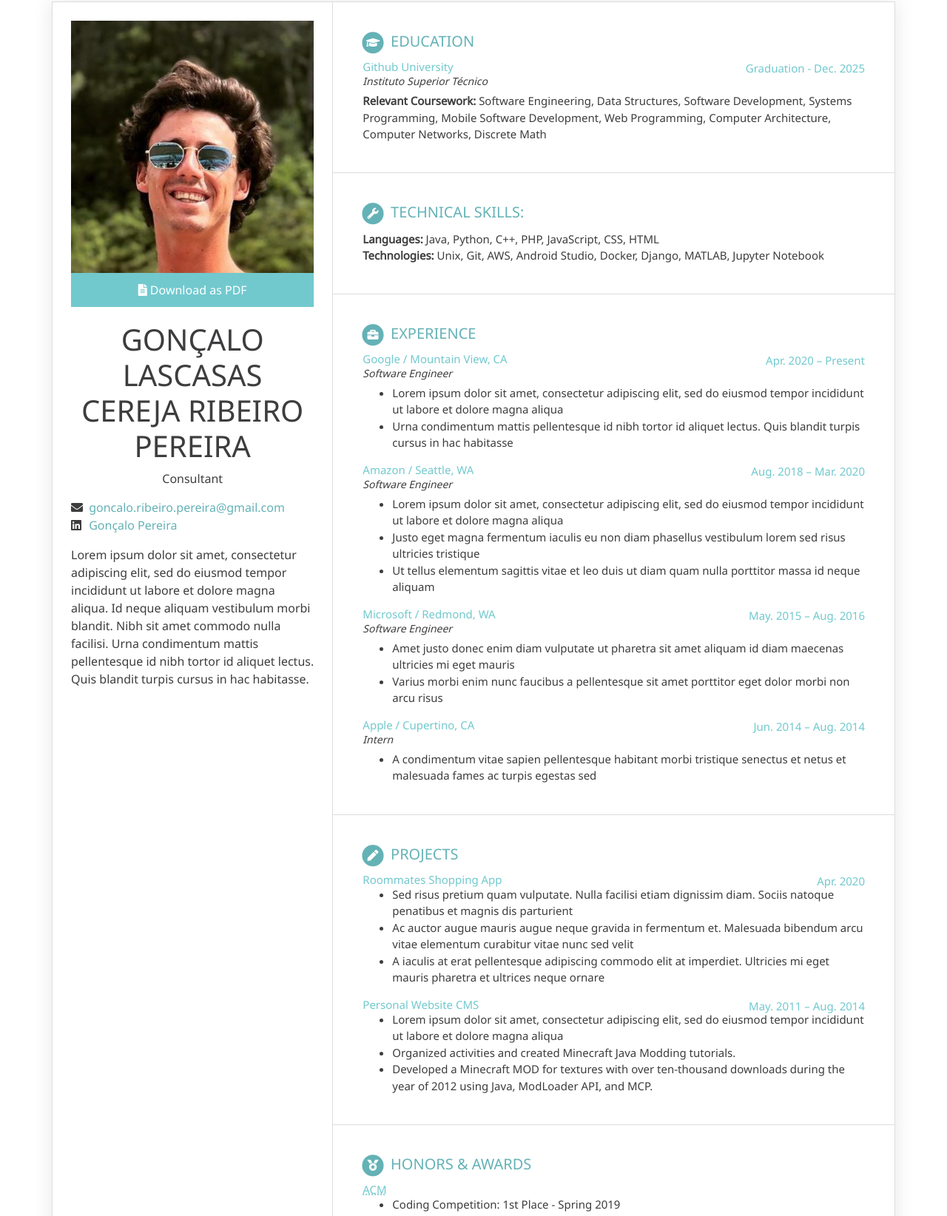
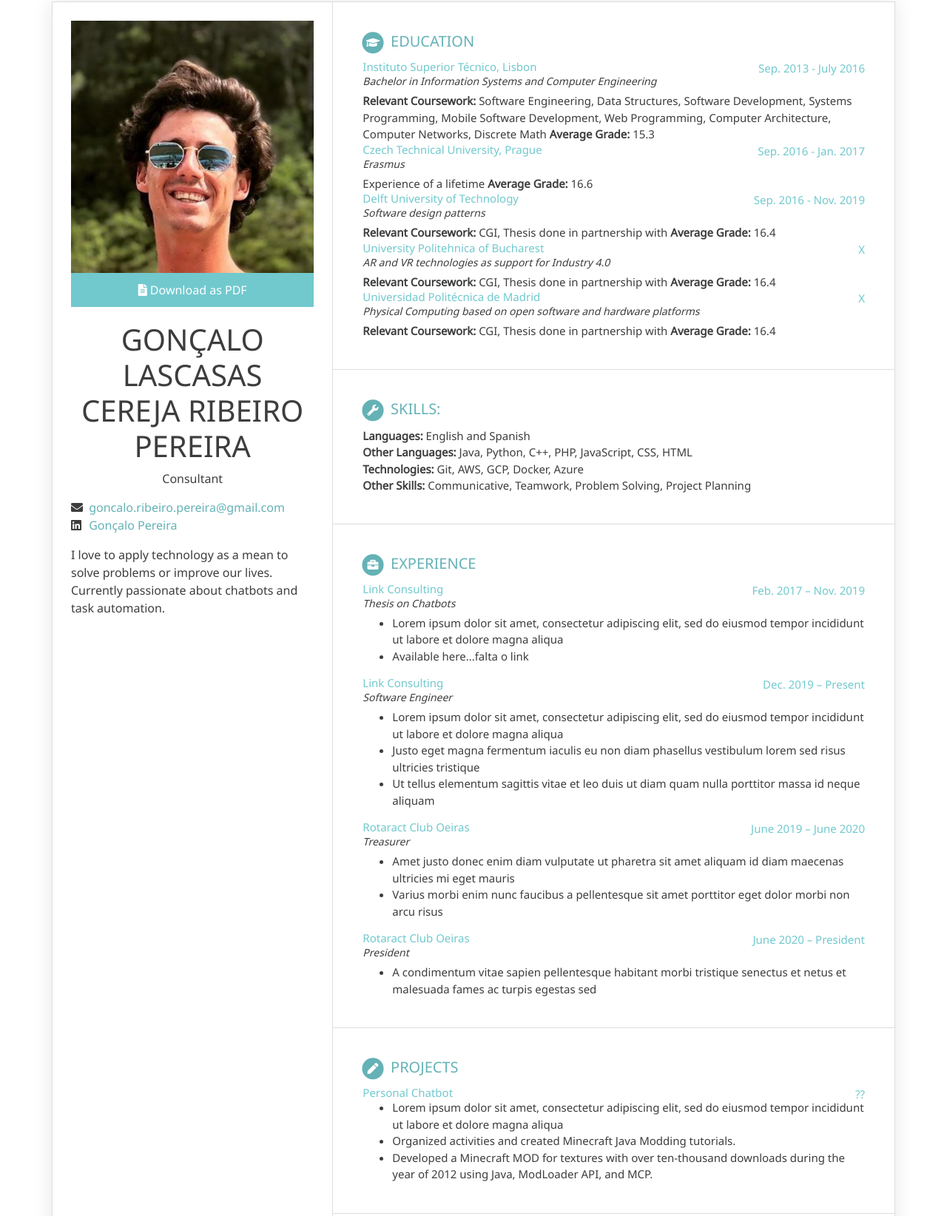
Before and after one commit to goncalo1995/my-cv, a plain HTML site: page index.html in a window 1280 px wide. Shown: the part 38-1682 px from the top of the page at 74% size. Drawn offline with nearby package versions, Linux system fonts and the light colour scheme.

Commit message:
Update index.html

```diff
--- a/index.html
+++ b/index.html
@@ -34,7 +34,7 @@
                         <div class="picture">
                             <img src="img/avatar.jpg" alt="John Doe">
                         </div>
-                        <a class="btn btn-cv" href="./img/my-cv-5.pdf" role="button" download>
+                        <a class="btn btn-cv" href="./img/demo.jpg" role="button" download>
                             <i class="fas fa-file-alt"></i> Download as PDF
                         </a>
                         <h1>Gonçalo Lascasas Cereja Ribeiro Pereira</h1>
@@ -45,10 +45,8 @@
                         <li><i class="fab fa-linkedin"></i> <a href="https://www.linkedin.com/in/gonçalo-pereira/">Gonçalo Pereira</a></li>
                     </ul>
 
-                    <p>Lorem ipsum dolor sit amet, consectetur adipiscing elit, sed do eiusmod tempor incididunt ut
-                        labore et dolore magna aliqua. Id neque aliquam vestibulum morbi blandit. Nibh sit amet commodo
-                        nulla facilisi. Urna condimentum mattis pellentesque id nibh tortor id aliquet lectus. Quis
-                        blandit turpis cursus in hac habitasse.</p>
+                    <p>I love to apply technology as a mean to solve problems or improve our lives.
+                         Currently passionate about chatbots and task automation.</p>
                 </header>
             </div>
 
@@ -65,14 +63,54 @@
 
                         <div class="school">
                             <div class="upper-row">
-                                <h3 class="school-name">Github University</h3>
-                                <div class="time">Graduation - Dec. 2025</div>
+                                <h3 class="school-name">Instituto Superior Técnico, Lisbon</h3>
+                                <div class="time">Sep. 2013 - July 2016</div>
                             </div>
-                            <div class="school-title">Instituto Superior Técnico</div>
-
+                            <div class="school-title">Bachelor in Information Systems and Computer Engineering</div>
                             <b>Relevant Coursework:</b> Software Engineering, Data Structures, Software Development,
                             Systems Programming, Mobile Software Development, Web Programming, Computer Architecture,
                             Computer Networks, Discrete Math
+                            <b>Average Grade:</b> 15.3
+                        </div>
+
+                        <div class="school">
+                            <div class="upper-row">
+                                <h3 class="school-name">Czech Technical University, Prague</h3>
+                                <div class="time">Sep. 2016 - Jan. 2017</div>
+                            </div>
+                            <div class="school-title">Erasmus</div>
+                            Experience of a lifetime
+                            <b>Average Grade:</b> 16.6
+                        </div>
+
+                        <div class="school">
+                            <div class="upper-row">
+                                <h3 class="school-name">Delft University of Technology</h3>
+                                <div class="time">Sep. 2016 - Nov. 2019</div>
+                            </div>
+                            <div class="school-title">Software design patterns</div>
+                            <b>Relevant Coursework:</b> CGI, Thesis done in partnership with
+                            <b>Average Grade:</b> 16.4
+                        </div>
+
+                        <div class="school">
+                            <div class="upper-row">
+                                <h3 class="school-name">University Politehnica of Bucharest</h3>
+                                <div class="time">X</div>
+                            </div>
+                            <div class="school-title">AR and VR technologies as support for Industry 4.0</div>
+                            <b>Relevant Coursework:</b> CGI, Thesis done in partnership with
+                            <b>Average Grade:</b> 16.4
+                        </div>
+
+                        <div class="school">
+                            <div class="upper-row">
+                                <h3 class="school-name">Universidad Politécnica de Madrid</h3>
+                                <div class="time">X</div>
+                            </div>
+                            <div class="school-title">Physical Computing based on open software and hardware platforms</div>
+                            <b>Relevant Coursework:</b> CGI, Thesis done in partnership with
+                            <b>Average Grade:</b> 16.4
                         </div>
                     </section>
 
@@ -82,11 +120,12 @@
                                 <i class="fas fa-circle fa-stack-2x"></i>
                                 <i class="fas fa-wrench fa-stack-1x fa-inverse"></i>
                             </span>
-                            Technical Skills:
+                            Skills:
                         </h2>
-                        <b>Languages:</b> Java, Python, C++, PHP, JavaScript, CSS, HTML<br>
-                        <b>Technologies:</b> Unix, Git, AWS, Android Studio, Docker, Django, MATLAB, Jupyter
-                        Notebook<br>
+                        <b>Languages:</b> English and Spanish<br>
+                        <b>Other Languages:</b> Java, Python, C++, PHP, JavaScript, CSS, HTML<br>
+                        <b>Technologies:</b> Git, AWS, GCP, Docker, Azure<br>
+                        <b>Other Skills:</b> Communicative, Teamwork, Problem Solving, Project Planning<br>
                     </section>
 
                     <section>
@@ -99,25 +138,24 @@
                         </h2>
                         <div class="job">
                             <div class="upper-row">
-                                <h3 class="company">Google / Mountain View, CA</h3>
-                                <div class="time">Apr. 2020 – Present</div>
+                                <h3 class="company">Link Consulting</h3>
+                                <div class="time">Feb. 2017 – Nov. 2019</div>
                             </div>
-                            <div class="job-title">Software Engineer</div>
+                            <div class="job-title">Thesis on Chatbots</div>
 
                             <ul>
                                 <li>Lorem ipsum dolor sit amet, consectetur adipiscing elit, sed do eiusmod tempor
                                     incididunt ut labore et dolore magna aliqua
                                 </li>
-                                <li>Urna condimentum mattis pellentesque
-                                    id nibh tortor id aliquet lectus. Quis blandit turpis cursus in hac habitasse
+                                <li>Available here...falta o link
                                 </li>
                             </ul>
                         </div>
 
                         <div class="job">
                             <div class="upper-row">
-                                <h3 class="company">Amazon / Seattle, WA</h3>
-                                <div class="time">Aug. 2018 – Mar. 2020</div>
+                                <h3 class="company">Link Consulting</h3>
+                                <div class="time">Dec. 2019 – Present</div>
                             </div>
                             <div class="job-title">Software Engineer</div>
 
@@ -133,10 +171,10 @@
 
                         <div class="job">
                             <div class="upper-row">
-                                <h3 class="company">Microsoft / Redmond, WA</h3>
-                                <div class="time">May. 2015 – Aug. 2016</div>
+                                <h3 class="company">Rotaract Club Oeiras</h3>
+                                <div class="time">June 2019 – June 2020</div>
                             </div>
-                            <div class="job-title">Software Engineer</div>
+                            <div class="job-title">Treasurer</div>
 
                             <ul>
                                 <li>Amet justo donec enim diam vulputate ut pharetra sit amet aliquam id diam maecenas
@@ -148,10 +186,10 @@
 
                         <div class="job" style="margin-bottom:-15px;">
                             <div class="upper-row">
-                                <h3 class="company">Apple / Cupertino, CA</h3>
-                                <div class="time">Jun. 2014 – Aug. 2014</div>
+                                <h3 class="company">Rotaract Club Oeiras</h3>
+                                <div class="time">June 2020 – President</div>
                             </div>
-                            <div class="job-title">Intern</div>
+                            <div class="job-title">President</div>
 
                             <ul>
                                 <li>A condimentum vitae sapien pellentesque habitant morbi tristique senectus et netus
@@ -169,27 +207,10 @@
                             Projects
                         </h2>
 
-                        <div class="job">
-                            <div class="upper-row">
-                                <h3 class="company">Roommates Shopping App</h3>
-                                <div class="time">Apr. 2020</div>
-                            </div>
-
-                            <ul>
-                                <li>Sed risus pretium quam vulputate. Nulla facilisi etiam dignissim diam. Sociis
-                                    natoque penatibus et magnis dis parturient</li>
-                                <li>Ac auctor augue mauris augue neque gravida in fermentum et. Malesuada bibendum arcu
-                                    vitae elementum curabitur vitae nunc sed velit
-                                </li>
-                                <li>A iaculis at erat pellentesque adipiscing commodo elit at imperdiet. Ultricies mi
-                                    eget mauris pharetra et ultrices neque ornare</li>
-                            </ul>
-                        </div>
-
                         <div class="job" style="margin-bottom:-15px;">
                             <div class="upper-row">
-                                <h3 class="company">Personal Website CMS</h3>
-                                <div class="time">May. 2011 – Aug. 2014</div>
+                                <h3 class="company">Personal Chatbot</h3>
+                                <div class="time">??</div>
                             </div>
                             <ul>
                                 <li>Lorem ipsum dolor sit amet, consectetur adipiscing elit, sed do eiusmod tempor
```
